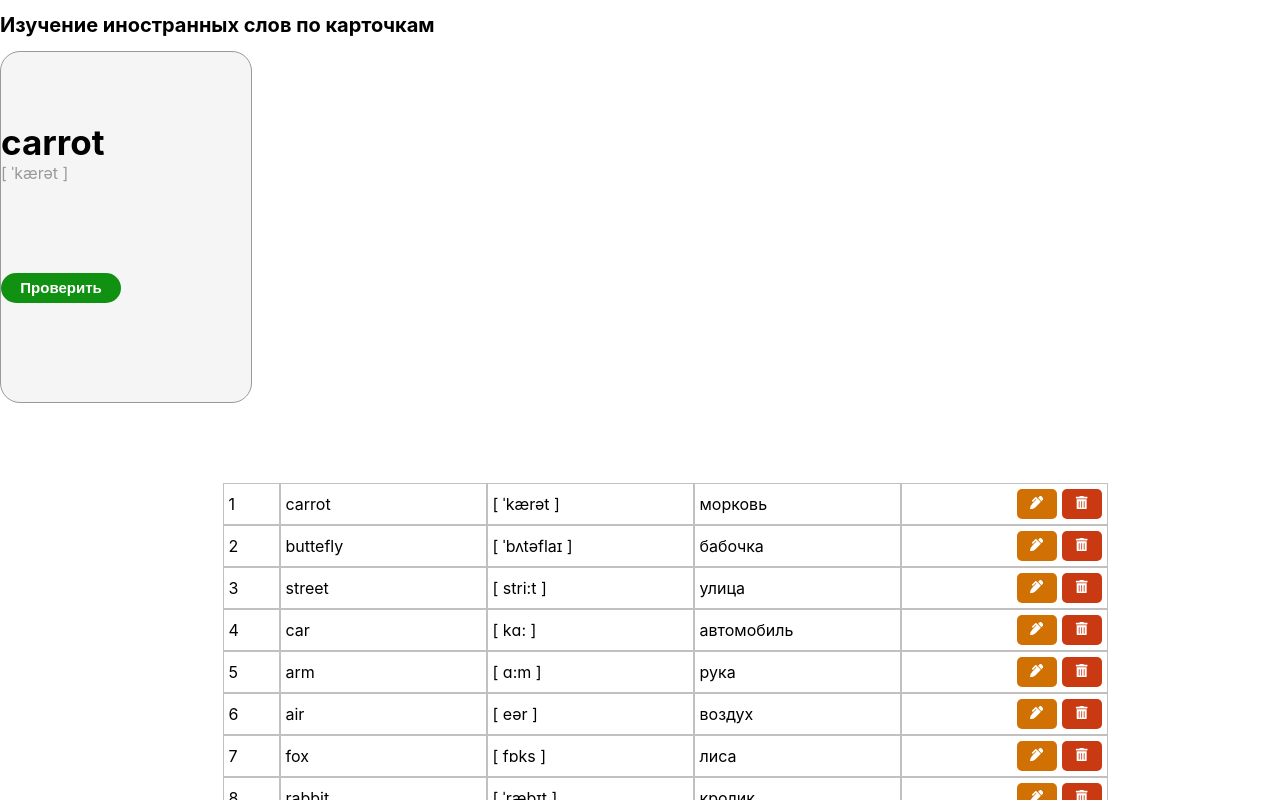
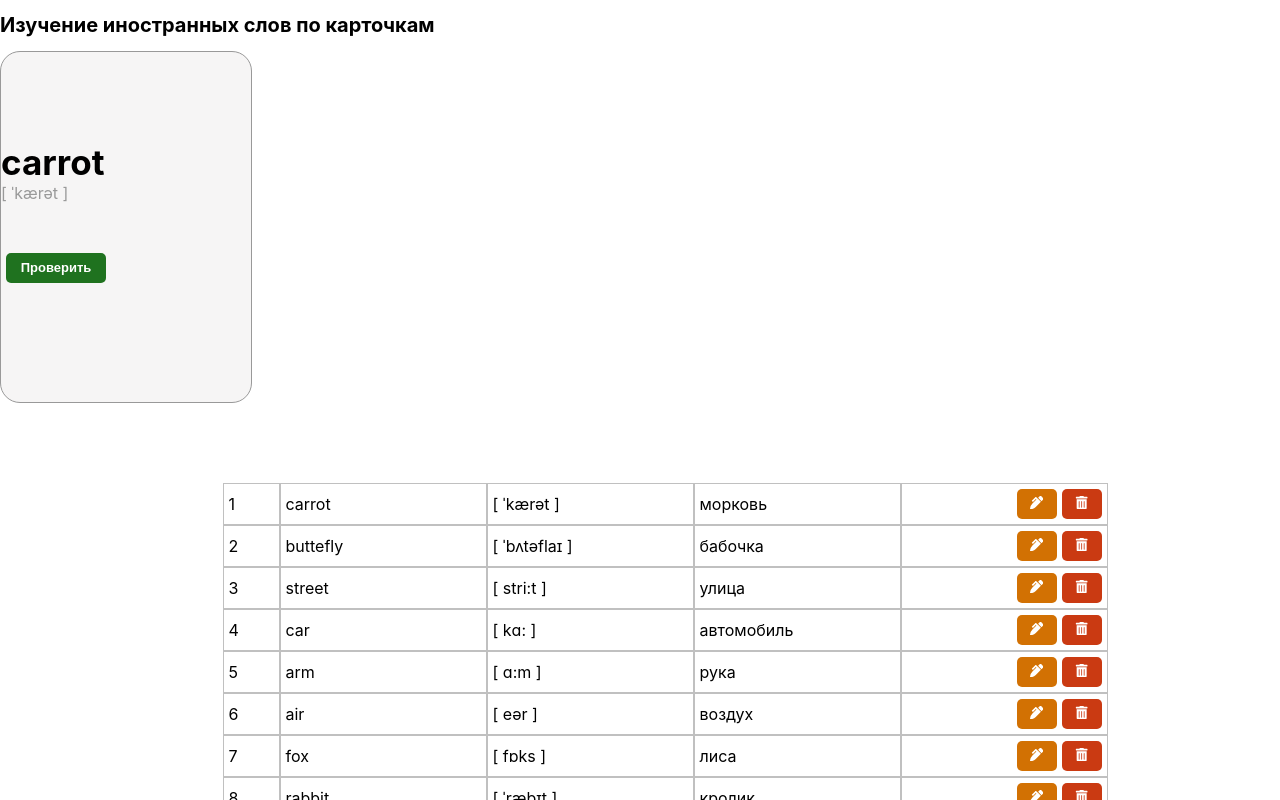
Before and after one commit to anniesvet/React-App, a React app in the folder react-project/: page / in a window 1280 px wide. Shown: the top 800 px of the page. Built offline with nearby package versions, Linux system fonts and the light colour scheme.

Commit message:
add card

```diff
--- a/react-project/src/assets/styles/CardButton.module.css
+++ /dev/null
@@ -1,25 +0,0 @@
-.btn {
-    align-self: center;
-    margin-top: 90px;
-    width: 120px;
-    height: 30px;
-    background-color: rgb(17, 145, 17);
-    color: white;
-    border: none;
-    border-radius: 25px;
-    cursor: pointer;
-    font-weight: bolder;
-    font-size: 15px;
-}
-
-.btn:hover {
-    background-color: rgb(51, 169, 51);
-}
-
-.translate {
-    align-self: center;
-    margin-top: 90px;
-    font-weight: bolder;
-    font-size: 26px;
-    color: rgb(51, 169, 51);
-}
--- a/react-project/src/assets/styles/ReadList.module.css
+++ b/react-project/src/assets/styles/ReadList.module.css
@@ -88,3 +88,38 @@
 .btn_delete:hover {
     background-color: rgb(202, 78, 44);
 }
+
+
+.inspect {
+    margin-top: 50px;
+}
+
+.btn_edit__inspect {
+    margin-left: 5px;
+    width: 100px;
+    height: 30px;
+    background-color: rgb(31, 114, 31);
+    color: white;
+    border: none;
+    border-radius: 5px;
+    cursor: pointer;
+    font-weight: bolder;
+    font-size: 13px;
+}
+
+.btn_edit__inspect:hover {
+    background-color: rgb(40, 141, 40);
+}
+
+.btn_edit__show {
+    margin-left: 5px;
+    width: 100px;
+    height: 30px;
+    background-color: transparent;
+    color: rgb(31, 114, 31);
+    border: none;
+    border-radius: 5px;
+    cursor: pointer;
+    font-weight: bolder;
+    font-size: 20px;
+}
--- a/react-project/src/components/StudyCard.jsx
+++ b/react-project/src/components/StudyCard.jsx
@@ -1,25 +1,25 @@
 import React, {useState} from "react";
 import StudyCardStyles from "../assets/styles/StudyCard.module.css";
-import CardButton from "../components/CardButton"
-import Translate from "../components/Translate"
+import ReadListStyles from '../assets/styles/ReadList.module.css';
 
 function StudyCard () {
-    const [button, clickButton] = useState(<CardButton/>);
+    const [button, isClickButton] = useState(true);
 
     const handleClick = () => {
-        clickButton(<Translate />)
+        isClickButton(!button)
     };
 
     return (
         <div className={StudyCardStyles.wrapper}>
-            <div className={StudyCardStyles.word_info}>
-                <div className={StudyCardStyles.word}>carrot</div>
-                <div className={StudyCardStyles.transcription}>[ ˈkærət ]</div>
-            </div>
+        <div className={StudyCardStyles.word_info}>
+            <div className={StudyCardStyles.word}>carrot</div>
+            <div className={StudyCardStyles.transcription}>[ ˈkærət ]</div>
+        </div>
 
-            <div onClick={handleClick}>{button}</div>
-
+        <div className={ReadListStyles.inspect}>
+            {button ? <button onClick={handleClick} className={ReadListStyles.btn_edit__inspect}>Проверить</button> : <button onClick={handleClick} className={ReadListStyles.btn_edit__show}>Морковь</button>}
         </div>
+    </div>
     )
 }
 
--- a/react-project/src/components/Translate.jsx
+++ /dev/null
@@ -1,12 +0,0 @@
-import React from "react";
-import CardButtonStyles from '../assets/styles/CardButton.module.css';
-
-
-
-function Translate () {
-    return (
-        <div className={CardButtonStyles.translate}>морковь</div>
-    )
-}
-
-export default Translate
--- a/react-project/src/components/WordInfo.jsx
+++ b/react-project/src/components/WordInfo.jsx
@@ -2,6 +2,7 @@ import {React, useState} from "react";
 import { FaPenAlt } from 'react-icons/fa';
 import { FaTrashAlt } from 'react-icons/fa';
 import ReadListStyles from '../assets/styles/ReadList.module.css';
+
 
 function WordInfo (props) {
 
```
